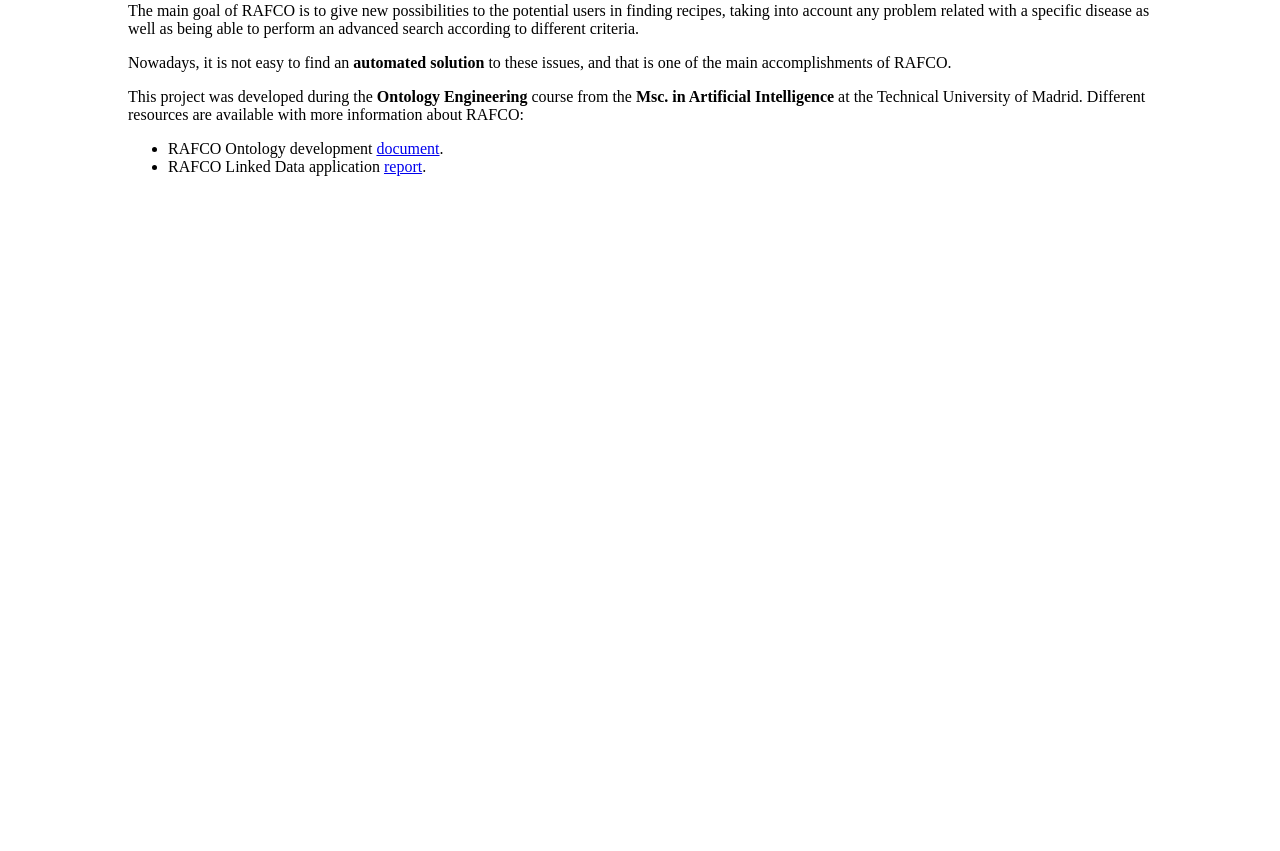
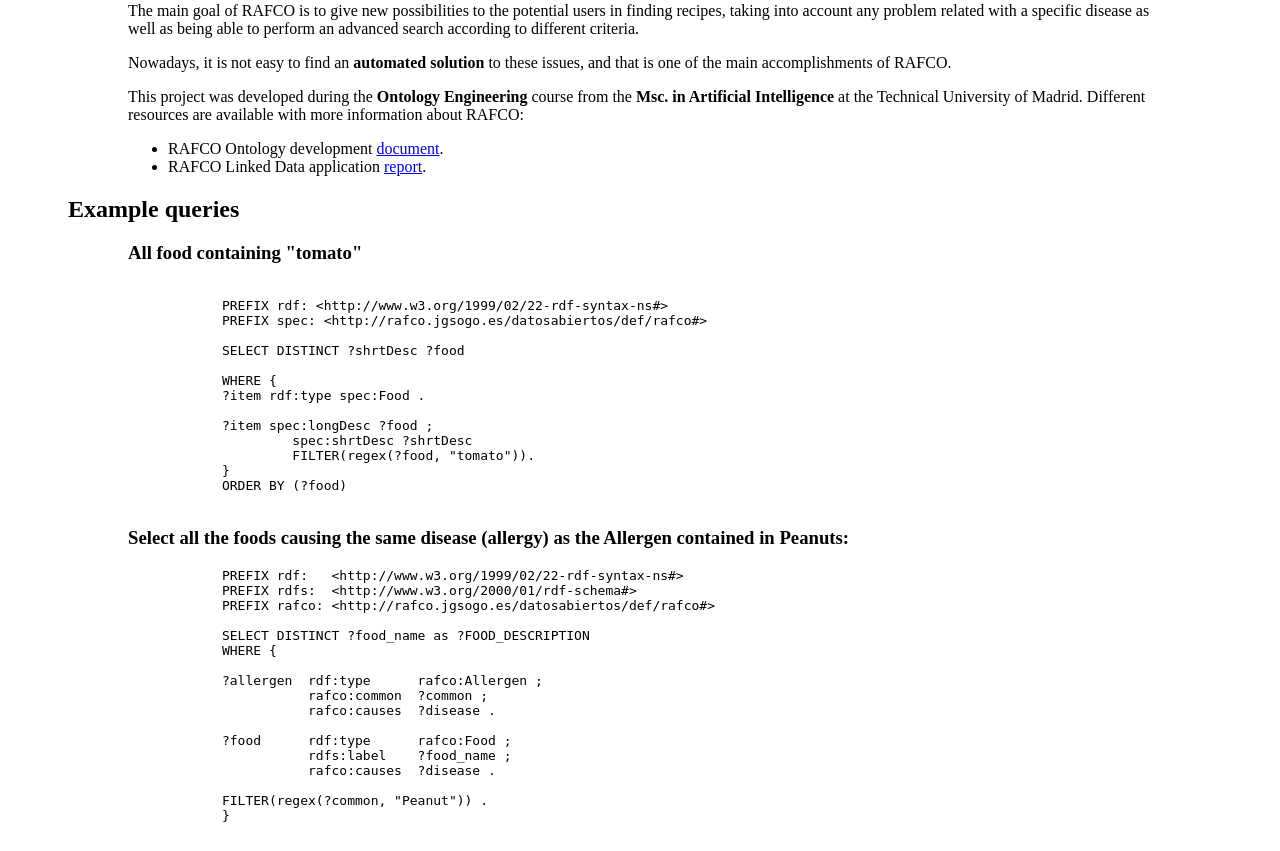
Before and after one commit to jgsogo/muia-linkeddata, a Django app: page /about/ in a window 1280 px wide. Shown: the part 333-1184 px from the top of the page. Before the commit the page ends 509 px from the top, so only its background shows below. Run offline with Django 3.2, Linux system fonts and the light colour scheme.

Commit message:
insert queries in the html webpage

```diff
--- a/webapp/linkeddata/templates/linkeddata/about.html
+++ b/webapp/linkeddata/templates/linkeddata/about.html
@@ -22,7 +22,47 @@
             <li> RAFCO Ontology development <a href="#">document</a>. </li>
             <li> RAFCO Linked Data application <a href="#">report</a>. </li>
         </ul>
+    </div>
 
+    <h2>Example queries</h2>
+    <div class="indent">
+        <h3>All food containing "tomato"</h3>
+        <pre><code>
+            PREFIX rdf: &lt;http://www.w3.org/1999/02/22-rdf-syntax-ns#&gt;
+            PREFIX spec: &lt;http://rafco.jgsogo.es/datosabiertos/def/rafco#&gt;
+
+            SELECT DISTINCT ?shrtDesc ?food
+
+            WHERE {
+            ?item rdf:type spec:Food .
+
+            ?item spec:longDesc ?food ;
+                     spec:shrtDesc ?shrtDesc
+                     FILTER(regex(?food, "tomato")).
+            }
+            ORDER BY (?food)
+        </code></pre>
+
+        <h3>Select all the foods causing the same disease (allergy) as the Allergen contained in Peanuts:</h3>
+        <code><pre>
+            PREFIX rdf:   &lt;http://www.w3.org/1999/02/22-rdf-syntax-ns#&gt;
+            PREFIX rdfs:  &lt;http://www.w3.org/2000/01/rdf-schema#&gt;
+            PREFIX rafco: &lt;http://rafco.jgsogo.es/datosabiertos/def/rafco#&gt;
+
+            SELECT DISTINCT ?food_name as ?FOOD_DESCRIPTION
+            WHERE {
+
+            ?allergen  rdf:type      rafco:Allergen ;
+                       rafco:common  ?common ;
+                       rafco:causes  ?disease .
+
+            ?food      rdf:type      rafco:Food ;
+                       rdfs:label    ?food_name ;
+                       rafco:causes  ?disease .
+
+            FILTER(regex(?common, "Peanut")) .
+            }
+        </pre></code>
     </div>
 </div>
 {% endblock %}
```
Lines whose indentation alone changed are shown as unchanged.
